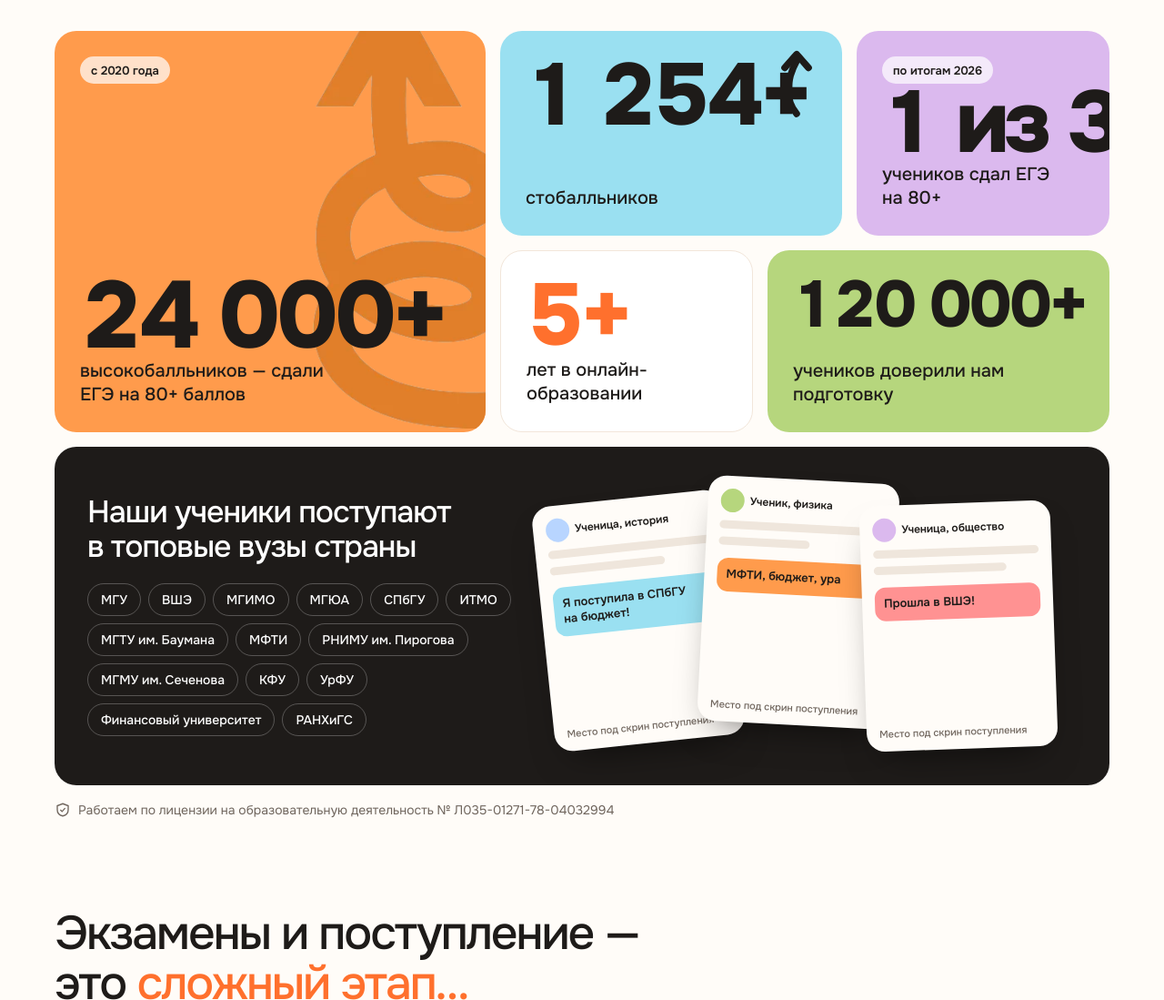
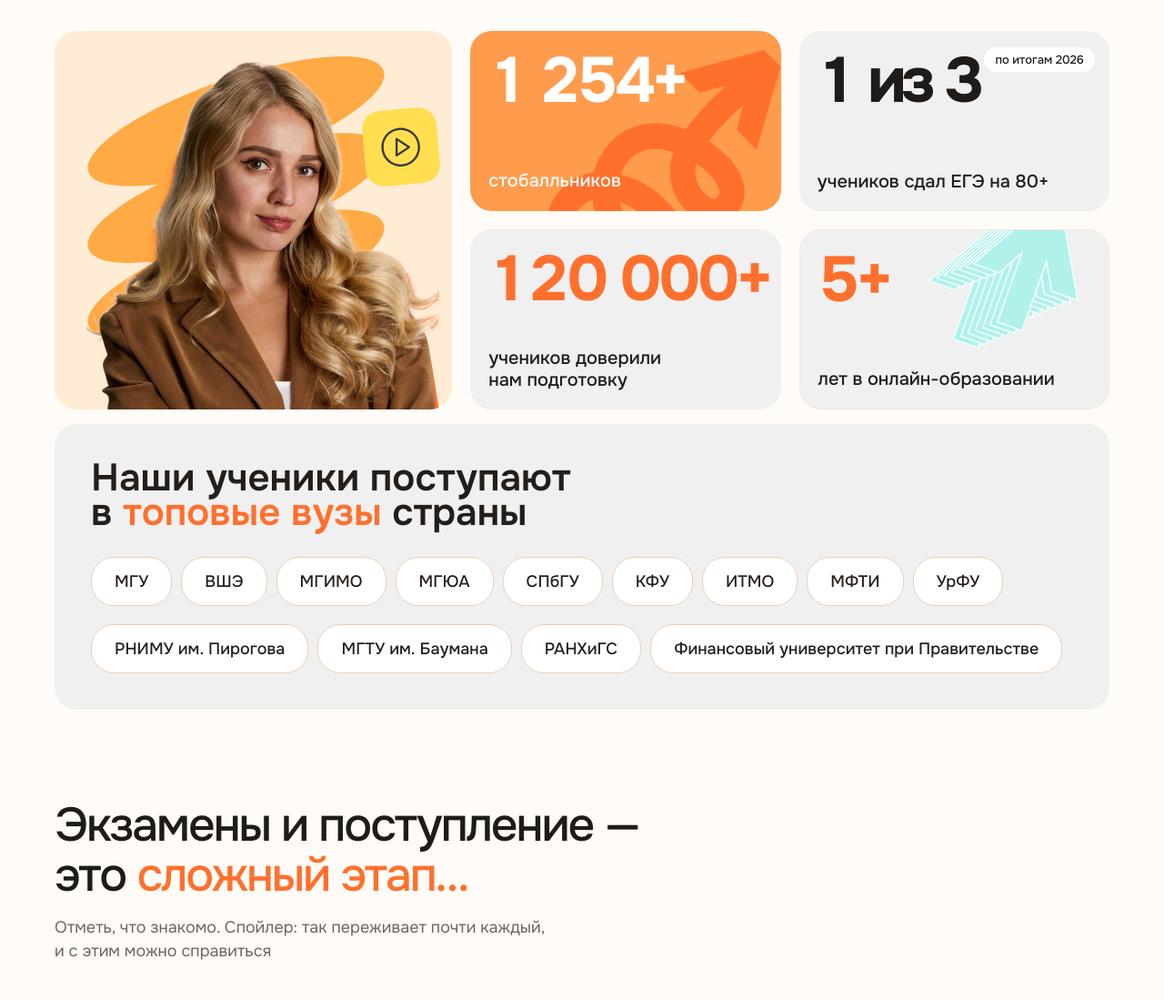
Before and after one commit to alinagradinar99-afk/smitap-concept, a plain HTML site: page main/index.html in a window 1280 px wide. Shown: the part 958-2057 px from the top of the page at 91% size. Drawn offline with Linux system fonts and the light colour scheme.

Commit message:
Блок «Результаты» по макету из Figma

```diff
--- a/main/index.html
+++ b/main/index.html
@@ -67,42 +67,36 @@ h1 em{font-style:normal;color:var(--cta)}
 .h2 em{font-style:normal;color:var(--or2)}
 .lead{margin-top:16px;font-size:18px;line-height:1.45;color:var(--muted);max-width:560px}
 
-/* ===== блок 2: достижения ===== */
-.ach{margin-top:48px;display:grid;grid-template-columns:repeat(12,1fr);grid-auto-rows:minmax(200px,auto);gap:16px}
-.ac{position:relative;border-radius:24px;padding:28px;overflow:hidden;display:flex;flex-direction:column;justify-content:space-between}
-.ac .num{white-space:nowrap;font-size:96px;line-height:.9;font-weight:800;letter-spacing:-.06em;font-variant-numeric:tabular-nums}
-.ac .cap{font-size:20px;line-height:1.3;font-weight:500;max-width:300px}
-.ac .tag{align-self:flex-start;height:30px;padding:0 12px;border-radius:15px;background:rgba(255,255,255,.7);font-size:13px;font-weight:600;display:inline-flex;align-items:center}
-.a1{grid-column:span 5;grid-row:span 2;background:var(--or)}
-.a1 .num{font-size:104px}
-.ac>*{position:relative;z-index:1}.ac>.shp,.ac>.ar{position:absolute;z-index:0}
-.a1 .shp{position:absolute;right:-40px;top:-30px;width:230px;filter:brightness(.82) saturate(1.5)}
-.a2{grid-column:span 4;background:var(--mint)}
-.a3{grid-column:span 3;background:var(--lilac)}
-.a4{grid-column:span 3;background:#fff;border:1px solid #F2E6DA}
-.a4 .num{color:var(--or2)}
-.a5{grid-column:span 4;background:var(--lime)}
-.a5 .num{font-size:72px}
-.a2 .ar{position:absolute;right:22px;top:20px;width:56px}
-/* поступления */
-.adm{grid-column:span 12;background:#1E1B19;color:#fff;display:grid;grid-template-columns:minmax(0,1fr) minmax(0,1.25fr);gap:32px;align-items:center;padding:36px}
-.adm h3{font-size:34px;line-height:1.1;letter-spacing:-.03em;font-weight:500}
-.unis{margin-top:22px;display:flex;flex-wrap:wrap;gap:8px}
-.unis span{height:36px;padding:0 14px;border-radius:18px;border:1px solid rgba(255,255,255,.25);font-size:14px;font-weight:500;display:inline-flex;align-items:center;transition:background .2s,color .2s,border-color .2s}
-.unis span:hover{background:var(--or);border-color:var(--or);color:var(--ink)}
-.shots{position:relative;height:300px}
-.shot{position:absolute;width:210px;height:270px;border-radius:20px;background:#FFFCF8;color:var(--ink);padding:14px;box-shadow:0 20px 40px -20px rgba(0,0,0,.6);transition:transform .4s cubic-bezier(.2,1.3,.3,1)}
-.shot:hover{transform:rotate(0) translateY(-10px) scale(1.04)!important;z-index:5}
-.shot .bar2{display:flex;gap:6px;align-items:center;font-size:12px;font-weight:600}
-.shot .bar2 i{width:26px;height:26px;border-radius:50%;background:var(--sky)}
-.shot .ln{height:9px;border-radius:5px;background:#EFE6DC;margin-top:9px}
-.shot .ok{margin-top:14px;border-radius:12px;padding:10px;font-size:13px;line-height:1.3;font-weight:600}
-.shot .ph{position:absolute;left:14px;right:14px;bottom:12px;font-size:11px;color:var(--muted);font-weight:500}
-.s1{left:0;top:20px;transform:rotate(-6deg)}
-.s2{left:30%;top:0;transform:rotate(3deg)}
-.s3{left:60%;top:26px;transform:rotate(-2deg)}
-.lic{margin-top:18px;font-size:14px;color:var(--muted);display:flex;align-items:center;gap:8px}
-.lic svg{flex:none}
+/* ===== блок 2: результаты — из макета Figma «СМИТАП · блоки 2–3 · 1440» ===== */
+.res{margin-top:48px}
+.res-top{display:grid;grid-template-columns:minmax(0,497fr) minmax(0,799fr);gap:20px}
+.res-photo{position:relative;background:#FFECD5;border-radius:24px;overflow:hidden;min-height:416px}
+.res-photo .blob{position:absolute;left:5.13%;top:5.29%;width:81.3%;height:auto}
+.res-photo .ph{position:absolute;left:8.05%;top:2.88%;width:88.73%;height:100.72%;object-fit:cover}
+.res-play{position:absolute;left:77.7%;top:20.7%;width:82px;height:83px;border-radius:20px;background:#FFDF50;display:grid;place-items:center;transform:rotate(-5.06deg);transition:transform .25s cubic-bezier(.2,1.4,.4,1)}
+.res-play:hover{transform:rotate(-5.06deg) scale(1.08)}
+.res-play img{width:52px;height:52px}
+.res-grid{display:grid;grid-template-columns:1fr 1fr;gap:20px}
+.rc{position:relative;border-radius:24px;overflow:hidden;min-height:198px;padding:20px;display:flex;flex-direction:column;justify-content:space-between;gap:10px;background:#F0F0F0;color:#1E1B19}
+.rc>*{position:relative;z-index:1}
+.rc .num{font-size:70px;line-height:70px;font-weight:700;letter-spacing:-5.76px;white-space:nowrap;font-variant-numeric:tabular-nums}
+.rc .num.or{color:#FF702D}
+.rc .num.k{letter-spacing:-4.32px}
+.rc .cap{font-size:20px;line-height:24px;font-weight:500}
+.rc.o{background:#FF9B4C;color:#fff}.rc.o .cap{line-height:26px}
+.rc.b{border:1px solid #F2E6DA}
+.rc .tag{position:absolute;right:16px;top:18px;padding:5px 12px;border-radius:15px;background:#fff;font-size:13px;line-height:17px;font-weight:500}
+.rc .gfx{position:absolute;z-index:0;height:auto;pointer-events:none}
+.rc .g-arrow{right:0;bottom:0;width:260px}
+.rc .g-arrows{right:0;top:0;width:257px}
+.vuz{margin-top:16px;background:#F0F0F0;border-radius:24px;padding:40px}
+.vuz h3{font-size:42px;line-height:38px;font-weight:600;color:#241E1B}
+.vuz h3 em{font-style:normal;color:#FF702D}
+.vuz-list{margin-top:30px;display:flex;flex-wrap:wrap;gap:10px}
+.vuz-list span{height:54px;padding:0 25px;border-radius:25px;background:#fff;border:1px solid #EAD0B7;font-size:18px;line-height:29px;font-weight:500;color:#241E1B;display:inline-flex;align-items:center;transition:background .2s,border-color .2s}
+.vuz-br{flex-basis:100%;height:0}
+@media (max-width:1180px){.vuz-br{display:none}}
+.vuz-list span:hover{background:#FFF3E6;border-color:#DDB896}
 
 /* ===== блок 3: бинго страхов ===== */
 .bingo-wrap{margin-top:48px;display:grid;grid-template-columns:minmax(0,1fr) 300px;gap:24px;align-items:end}
@@ -133,11 +127,9 @@ h1 em{font-style:normal;color:var(--cta)}
 .count{margin-top:14px;font-size:14px;color:var(--muted);font-weight:500}
 .reset{margin-top:6px;font-size:14px;font-weight:600;color:var(--or2);text-decoration:underline;text-underline-offset:3px}
 
-@media (max-width:1180px){.h2{font-size:42px}.ac .num{font-size:64px}.a1 .num{font-size:96px}}
+@media (max-width:1180px){.h2{font-size:42px}.rc .num{font-size:54px;line-height:56px;letter-spacing:-4px}.rc .num.k{letter-spacing:-3px}.rc .cap{font-size:17px;line-height:21px}.rc .g-arrow{width:200px}.rc .g-arrows{width:200px}.res-play{width:66px;height:66px;border-radius:16px}.res-play img{width:42px;height:42px}.rc .tag{position:static;align-self:flex-start;margin-bottom:-2px}}
 @media (max-width:980px){
-  .ach{grid-template-columns:repeat(6,1fr)}
-  .a1{grid-column:span 6;grid-row:span 1}.a2,.a3,.a4,.a5{grid-column:span 3}
-  .adm{grid-column:span 6;grid-template-columns:1fr}
+  .res-top{grid-template-columns:1fr}.res-photo{min-height:0;aspect-ratio:497/416;max-height:560px}
   .bingo-wrap{grid-template-columns:1fr}
   .bingo-side{display:flex;gap:16px;align-items:flex-end}.masc{width:120px;margin:0}
   .bubble:after{display:none}
@@ -145,15 +137,15 @@ h1 em{font-style:normal;color:var(--cta)}
 @media (max-width:640px){
   .sec{padding-top:64px}
   .h2{font-size:32px}.lead{font-size:16px}
-  .ach{grid-template-columns:1fr 1fr;grid-auto-rows:auto;gap:10px;margin-top:28px}
-  .a2{flex-direction:row;align-items:flex-end;justify-content:flex-start;gap:12px}.a2 .ar{width:40px}
-  .ac{padding:18px;border-radius:20px;min-height:150px;gap:14px}
-  .a1{grid-column:span 2}.a1 .num{font-size:80px}.a1 .shp{width:180px}
-  .a2,.a3,.a4,.a5{grid-column:span 1}
-  .a2,.a5{grid-column:span 2}
-  .ac .num{font-size:48px}.a5 .num{font-size:44px}.ac .cap{font-size:15px}
-  .adm{grid-column:span 2;padding:22px}.adm h3{font-size:24px}
-  .shots{height:250px}.shot{width:160px;height:220px}.s2{left:26%}.s3{left:auto;right:0}
+  .res{margin-top:28px}.res-top,.res-grid{gap:10px}.vuz{margin-top:10px;padding:22px;border-radius:20px}
+  .res-photo,.rc{border-radius:20px}
+  .res-grid{grid-template-columns:1fr}
+  .rc{min-height:150px;padding:18px}
+  .rc .num{font-size:52px;line-height:54px;letter-spacing:-3.6px}.rc .num.k{letter-spacing:-2.8px}.rc .cap{font-size:16px;line-height:20px}
+  .rc .g-arrow{width:200px}.rc .g-arrows{width:190px}
+  .res-play{width:56px;height:56px;border-radius:14px}.res-play img{width:34px;height:34px}
+  .vuz h3{font-size:26px;line-height:28px}.vuz h3 br{display:none}
+  .vuz-list{margin-top:18px;gap:8px}.vuz-list span{height:auto;min-height:42px;padding:9px 16px;border-radius:21px;font-size:15px;line-height:20px}
   .bingo{padding:12px;box-shadow:5px 5px 0 var(--ink);border-radius:22px}
   .bingo-top b{font-size:26px}
   .grid{gap:6px}
@@ -241,35 +233,28 @@ if(!/[?&]nopre/.test(location.search)&&!matchMedia('(prefers-reduced-motion:redu
     <div class="st"><b>4.9/5 <svg viewBox="0 0 24 24" aria-hidden="true"><path d="M12 2.2l2.95 6.2 6.8.83-5 4.69 1.29 6.73L12 17.37l-6.04 3.28 1.29-6.73-5-4.69 6.8-.83z" fill="#FFC23F" stroke="#F5A623" stroke-width="1" stroke-linejoin="round"/></svg></b><span>Отзовик</span></div>
     <div class="st"><b>4.9/5 <svg viewBox="0 0 24 24" aria-hidden="true"><path d="M12 2.2l2.95 6.2 6.8.83-5 4.69 1.29 6.73L12 17.37l-6.04 3.28 1.29-6.73-5-4.69 6.8-.83z" fill="#FFC23F" stroke="#F5A623" stroke-width="1" stroke-linejoin="round"/></svg></b><span>Т-Банк</span></div>
   </div>
-  <!-- блок 2: достижения -->
+  <!-- блок 2: результаты (макет Figma) -->
   <section class="sec" id="results">
     <h2 class="h2">Результаты, которыми мы <em>гордимся</em></h2>
-    <div class="ach">
-      <div class="ac a1">
-        <span class="tag">с 2020 года</span>
-        <div><div class="num" data-n="24000" data-f="+">24 000+</div><div class="cap">высокобалльников — сдали ЕГЭ на 80+ баллов</div></div>
-        <img class="shp" src="img/spi.webp" alt="" aria-hidden="true">
-      </div>
-      <div class="ac a2">
-        <svg class="ar" viewBox="0 0 60 80" aria-hidden="true"><path d="M30 76 C16 60 18 36 30 14" stroke="#1E1B19" stroke-width="8" fill="none" stroke-linecap="round"/><path d="M16 22 L30 6 L44 22" stroke="#1E1B19" stroke-width="8" fill="none" stroke-linecap="round" stroke-linejoin="round"/></svg>
-        <div class="num" data-n="1254" data-f="+">1 254+</div><div class="cap">стобалльников</div>
-      </div>
-      <div class="ac a3"><span class="tag">по итогам 2026</span><div><div class="num">1 из 3</div><div class="cap">учеников сдал ЕГЭ на 80+</div></div></div>
-      <div class="ac a4"><div class="num" data-n="5" data-f="+">5+</div><div class="cap">лет в онлайн-образовании</div></div>
-      <div class="ac a5"><div class="num" data-n="120000" data-f="+">120 000+</div><div class="cap">учеников доверили нам подготовку</div></div>
-      <div class="ac adm">
-        <div>
-          <h3>Наши ученики поступают в топовые вузы страны</h3>
-          <div class="unis"><span>МГУ</span><span>ВШЭ</span><span>МГИМО</span><span>МГЮА</span><span>СПбГУ</span><span>ИТМО</span><span>МГТУ им. Баумана</span><span>МФТИ</span><span>РНИМУ им. Пирогова</span><span>МГМУ им. Сеченова</span><span>КФУ</span><span>УрФУ</span><span>Финансовый университет</span><span>РАНХиГС</span></div>
+    <div class="res">
+      <div class="res-top">
+        <div class="res-photo">
+          <img class="blob" src="img/r-blob.svg" width="405" height="394" alt="" aria-hidden="true">
+          <img class="ph" src="img/elya-results.webp" width="1164" height="838" alt="Эля Смит, основательница СМИТАП" loading="lazy">
+          <a class="res-play" href="#" aria-label="Смотреть видео"><img src="img/r-play.svg" alt=""></a>
         </div>
-        <div class="shots" aria-label="Скриншоты поступлений — место под реальные скрины">
-          <div class="shot s1"><div class="bar2"><i></i>Ученица, история</div><div class="ln"></div><div class="ln" style="width:70%"></div><div class="ok" style="background:var(--mint)">Я поступила в СПбГУ на бюджет!</div><div class="ph">Место под скрин поступления</div></div>
-          <div class="shot s2"><div class="bar2"><i style="background:var(--lime)"></i>Ученик, физика</div><div class="ln"></div><div class="ln" style="width:55%"></div><div class="ok" style="background:var(--or)">МФТИ, бюджет, ура</div><div class="ph">Место под скрин поступления</div></div>
-          <div class="shot s3"><div class="bar2"><i style="background:var(--lilac)"></i>Ученица, общество</div><div class="ln"></div><div class="ln" style="width:80%"></div><div class="ok" style="background:var(--pink)">Прошла в ВШЭ!</div><div class="ph">Место под скрин поступления</div></div>
+        <div class="res-grid">
+          <div class="rc o"><img class="gfx g-arrow" src="img/r-arrow.svg" width="260" height="177" alt="" aria-hidden="true"><div class="num" data-n="1254" data-f="+">1&nbsp;254+</div><div class="cap">стобалльников</div></div>
+          <div class="rc"><span class="tag">по итогам 2026</span><div class="num">1 из&nbsp;3</div><div class="cap">учеников сдал ЕГЭ на&nbsp;80+</div></div>
+          <div class="rc"><div class="num or k" data-n="120000" data-f="+">120&nbsp;000+</div><div class="cap">учеников доверили<br> нам подготовку</div></div>
+          <div class="rc b"><img class="gfx g-arrows" src="img/r-arrows.svg" width="257" height="189" alt="" aria-hidden="true"><div class="num or" data-n="5" data-f="+">5+</div><div class="cap">лет в&nbsp;онлайн-образовании</div></div>
         </div>
       </div>
+      <div class="vuz">
+        <h3>Наши ученики поступают<br> в&nbsp;<em>топовые вузы</em> страны</h3>
+        <div class="vuz-list"><span>МГУ</span><span>ВШЭ</span><span>МГИМО</span><span>МГЮА</span><span>СПбГУ</span><span>КФУ</span><span>ИТМО</span><span>МФТИ</span><span>УрФУ</span><i class="vuz-br"></i><span>РНИМУ им.&nbsp;Пирогова</span><span>МГТУ им.&nbsp;Баумана</span><span>РАНХиГС</span><span>Финансовый университет при&nbsp;Правительстве</span></div>
+      </div>
     </div>
-    <p class="lic"><svg width="18" height="18" viewBox="0 0 24 24" fill="none" stroke="currentColor" stroke-width="1.8"><path d="M12 3l8 3v6c0 5-3.5 8-8 9-4.5-1-8-4-8-9V6z"/><path d="M8.5 12l2.5 2.5 4.5-5"/></svg>Работаем по лицензии на образовательную деятельность № Л035-01271-78-04032994</p>
   </section>
 
   <!-- блок 3: бинго страхов -->
@@ -434,7 +419,7 @@ document.querySelectorAll('.aud button').forEach(b=>b.addEventListener('click',(
 
 /* блок 2: цифры считаются, когда блок появился на экране */
 (function(){
-  const els=[...document.querySelectorAll('.ac .num[data-n]')];
+  const els=[...document.querySelectorAll('.rc .num[data-n]')];
   const fmt=n=>String(n).replace(/\B(?=(\d{3})+(?!\d))/g,'\u00a0');
   const io=new IntersectionObserver(es=>es.forEach(e=>{ if(!e.isIntersecting) return; io.unobserve(e.target);
     const el=e.target, to=+el.dataset.n, f=el.dataset.f||'', t0=performance.now(), D=1400;
```
Also changed, not shown: main/img/elya-results.webp (added), main/img/r-arrow.svg (added), main/img/r-arrows.svg (added), main/img/r-blob.svg (added), main/img/r-play.svg (added).
